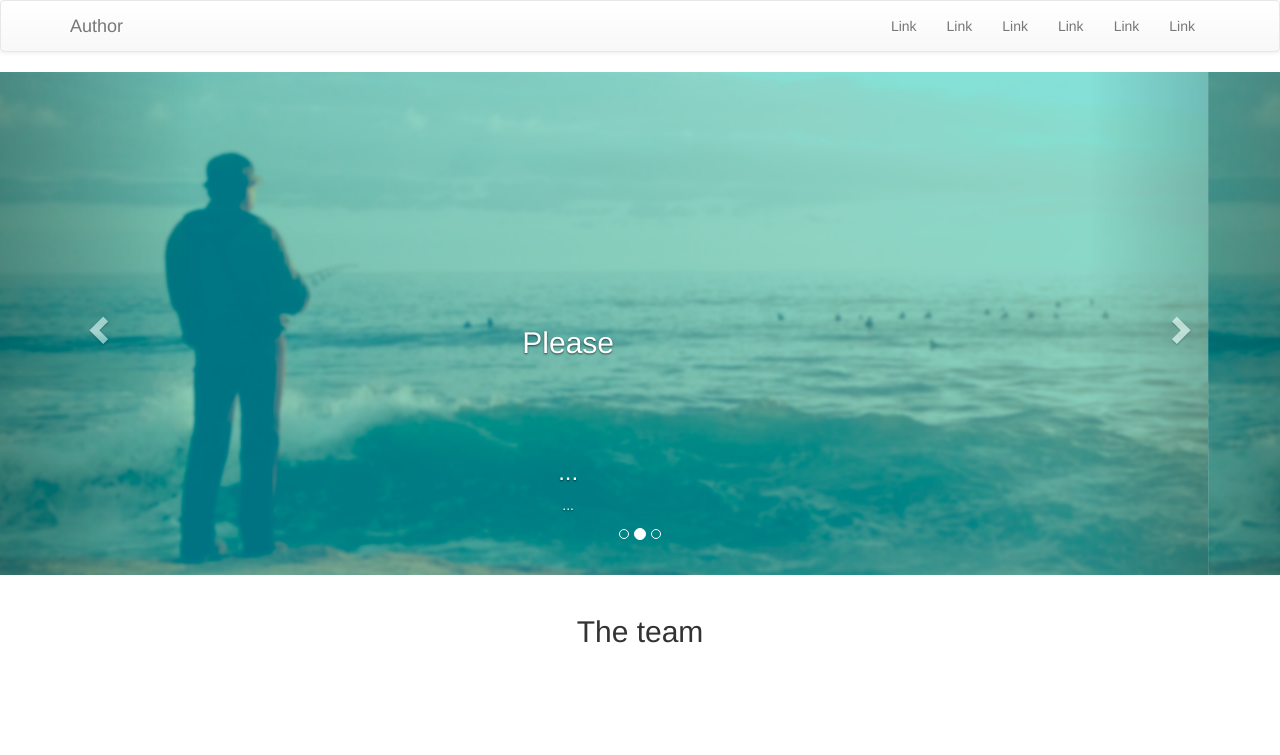
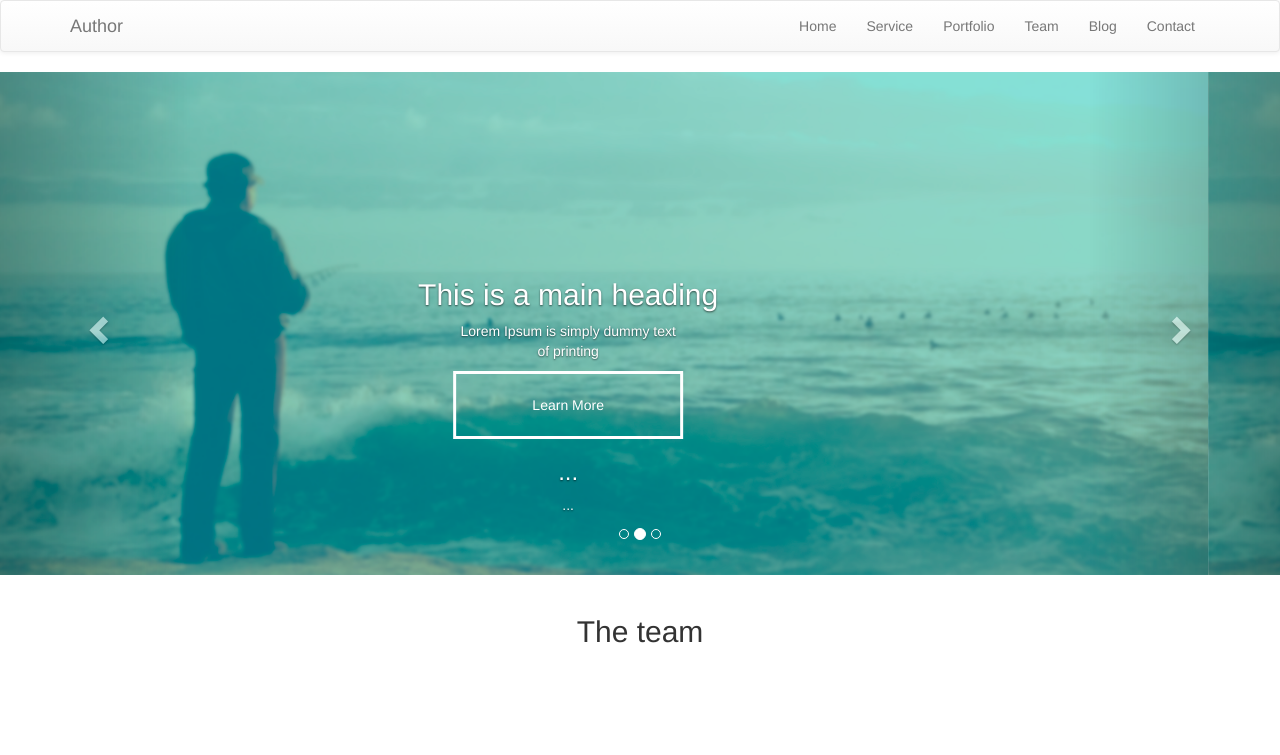
Before and after one commit to Zadorozhnyy28/bootstrap-header, a plain HTML site: page index.html in a window 1280 px wide. Shown: the top 755 px of the page. Drawn offline with nearby package versions, Linux system fonts and the light colour scheme; a script that the page names is missing.

Commit message:
author font

```diff
--- a/css/type.css
+++ b/css/type.css
@@ -7,3 +7,12 @@
 
  margin-bottom: 100px;
 }
+
+.header_button {
+
+ background-color: transparent;
+border: solid white;
+ width: 230px;
+ height: 68px;
+ color: white;
+}
--- a/index.html
+++ b/index.html
@@ -93,12 +93,12 @@
 
 
                 <ul class="nav navbar-nav navbar-right">
-                    <li><a href="#">Link</a></li>
-                    <li><a href="#">Link</a></li>
-                    <li><a href="#">Link</a></li>
-                    <li><a href="#">Link</a></li>
-                    <li><a href="#">Link</a></li>
-                    <li><a href="#">Link</a></li>
+                    <li><a href="#">Home</a></li>
+                    <li><a href="#">Service</a></li>
+                    <li><a href="#">Portfolio</a></li>
+                    <li><a href="#">Team</a></li>
+                    <li><a href="#">Blog</a></li>
+                    <li><a href="#">Contact</a></li>
 
                 </ul>
             </div><!-- /.navbar-collapse -->
@@ -122,7 +122,9 @@
                     <div class="item active">
                         <img src="layer.png" width="100%;" alt="...">
                         <div class="carousel-caption">
-                            <div> <h2 class="please" > Please </h2> </div>
+                            <h2> This is a main heading </h2>
+                            <p> Lorem Ipsum is simply dummy text <br> of printing </p>
+                            <form action=" "> <button type="submit" class="header_button"> Learn More </button> </form>
                             <h3>...</h3>
                             <p>...</p>
                         </div>
```
